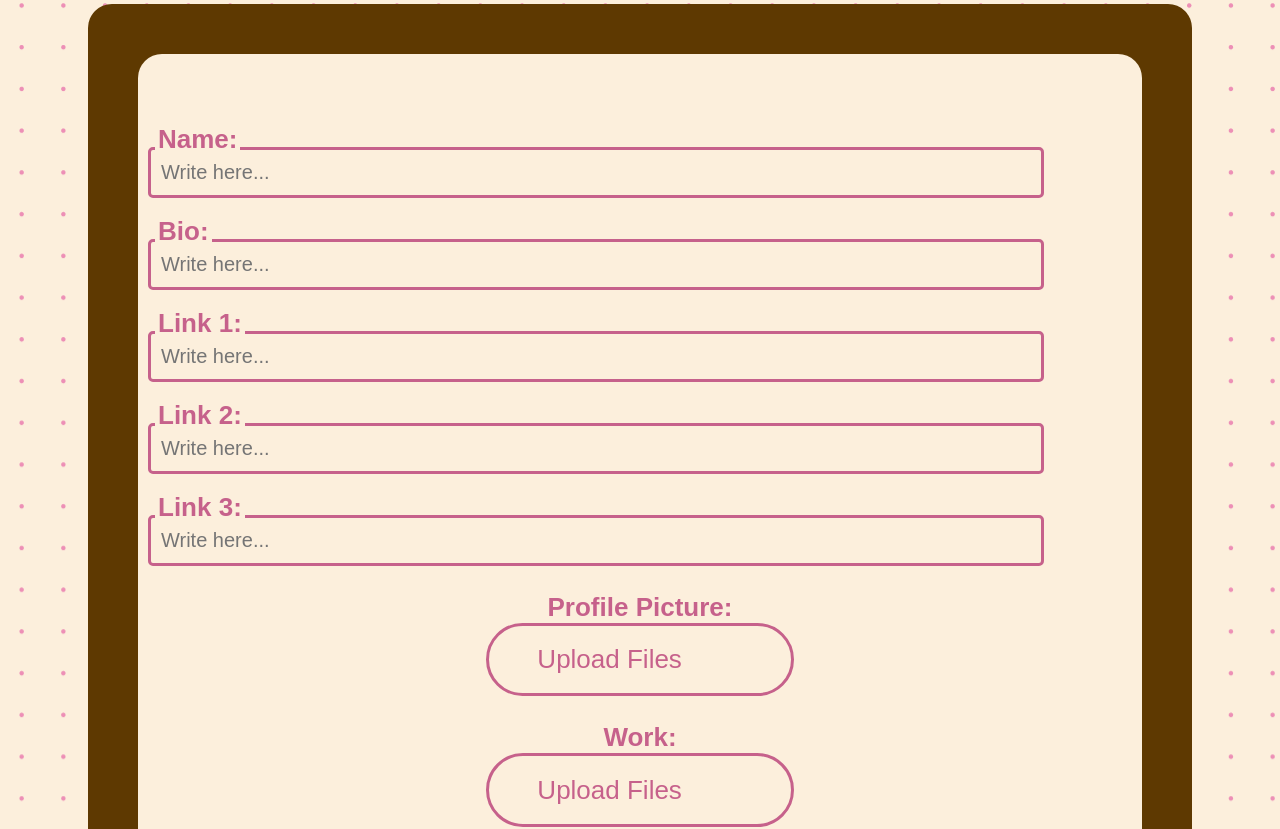
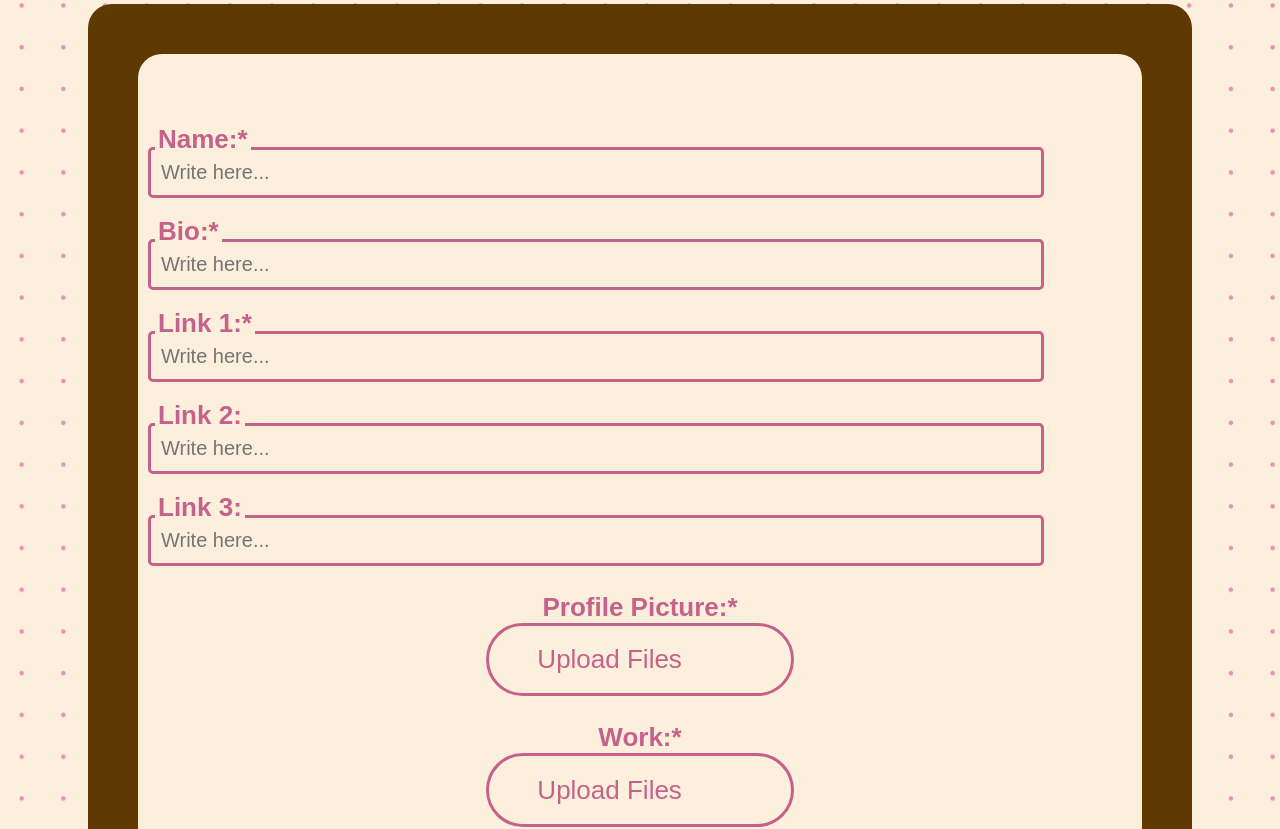
Before and after one commit to savannahfletcher/EmpowerWingStudio, a React (Create React App) app in the folder empowerwing-studio/: page /apply in a window 1280 px wide. Shown: the part 240-1069 px from the top of the page. Built offline with nearby package versions, Linux system fonts and the light colour scheme; some icons are missing; a web font is replaced by a local one.

Commit message:
Added astericks for required inputs

```diff
--- a/empowerwing-studio/src/Pages/Apply/Apply.tsx
+++ b/empowerwing-studio/src/Pages/Apply/Apply.tsx
@@ -62,15 +62,15 @@ const Apply = () => {
                             <p></p>
                             <form onSubmit={handleSubmit}>
                                 <div className="coolinput">
-                                    <label htmlFor="name" className="text">Name:</label>
+                                    <label htmlFor="name" className="text">Name:*</label>
                                     <input type="text" placeholder="Write here..." id="name" value={name} onChange={(e) => setName(e.target.value)} className="input" />
                                 </div>
                                 <div className="coolinput">
-                                    <label htmlFor="biography" className="text">Bio:</label>
+                                    <label htmlFor="biography" className="text">Bio:*</label>
                                     <input type="text" placeholder="Write here..." id="biography" value={biography} onChange={(e) => setBio(e.target.value)} className="input" />
                                 </div>
                                 <div className="coolinput">
-                                    <label htmlFor="link1" className="text">Link 1:</label>
+                                    <label htmlFor="link1" className="text">Link 1:*</label>
                                     <input type="text" placeholder="Write here..." id="link1" value={link1} onChange={(e) => setLink1(e.target.value)} className="input" />
                                 </div>
                                 <div className="coolinput">
@@ -84,7 +84,7 @@ const Apply = () => {
                                 <p></p>
 
                                 {/* Image Uploads: profile & works */}
-                                <div style={{ fontWeight: 700 }}>Profile Picture:</div>
+                                <div style={{ fontWeight: 700 }}>Profile Picture:*</div>
                                 <div className='upload-container'>
                                     <input type="file" id="file" />
                                     <label htmlFor="file"> Upload Files
@@ -93,7 +93,7 @@ const Apply = () => {
                                 </div>
                                 <p></p>
 
-                                <div style={{ fontWeight: 700 }}>Work:</div>
+                                <div style={{ fontWeight: 700 }}>Work:*</div>
                                 <div className='upload-container'>
                                     <input type="file" id="file" />
                                     <label htmlFor="file"> Upload Files
```
